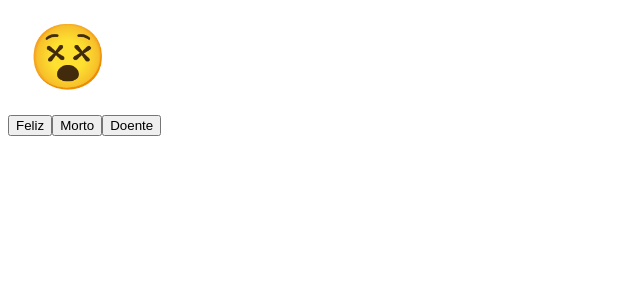
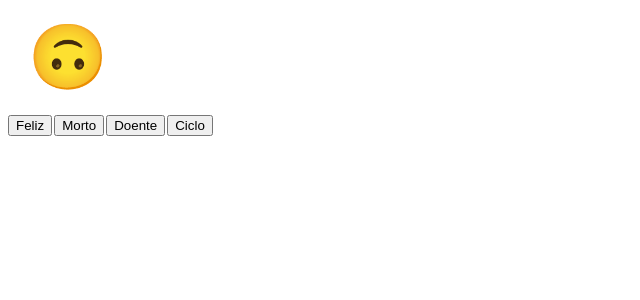
Before and after one commit to ufjf-dcc207/ufjf-dcc207-2026-3-a-atv06-mateussalamargo, a React (Vite) app: page / in a window 1280 px wide. Shown: the top 300 px of the page, without its empty margins (0-640 px from the left). Built offline with nearby package versions, Linux system fonts and the light colour scheme.

Commit message:
Adiciona um botão de ciclo de Status

```diff
--- a/src/Emoji.tsx
+++ b/src/Emoji.tsx
@@ -9,21 +9,28 @@ const EmojiMap = new Map<EmojiKeys, string>([
 ]);
 
 export default function Emoji() {
-    const [status, setStatus] = useState<EmojiKeys>("morto");
+    const [status, setStatus] = useState<EmojiKeys>("feliz");
 
-    function felizClick() {
-        console.log("feliz?");
-        setStatus("feliz");
-    }
+    function felizClick() {setStatus("feliz")}
 
-    function mortoClick() {
-        console.log("morto!");
-        setStatus("morto")
-    }
+    function mortoClick() {setStatus("morto")}
 
-    function doenteClick() {
-        console.log("morto!");
-        setStatus("doente")
+    function doenteClick() {setStatus("doente")}
+
+    function cicloClick() {
+        switch(status) {
+            case "feliz":
+                setStatus("doente")
+                break
+
+            case "doente":
+                setStatus("morto")
+                break
+
+            case "morto":
+                setStatus("feliz")
+                break
+        }
     }
 
     return (
@@ -33,6 +40,7 @@ export default function Emoji() {
                 <button onClick={felizClick}>Feliz</button>
                 <button onClick={mortoClick}>Morto</button>
                 <button onClick={doenteClick}>Doente</button>
+                <button onClick={cicloClick}>Ciclo</button>
             </div>
         </>
     )
--- a/src/stye.css
+++ b/src/stye.css
@@ -2,3 +2,8 @@
     font-size: 4em;
     margin: 20px;
 }
+
+.acoes {
+    display: flex;
+    gap: 2px;
+}
```
